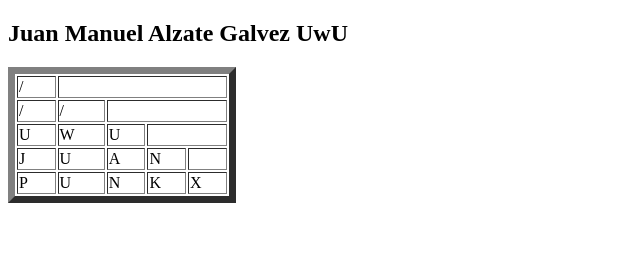
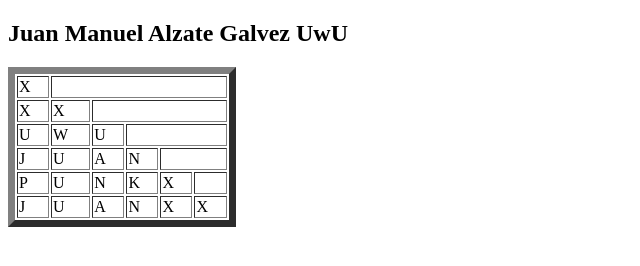
Before and after one commit to PunkAlzate/adsi-2231424, a plain HTML site: page VSC/01-Challenge tables/JuanAlzatechallenge.html in a window 1280 px wide. Shown: the whole page, without its empty margins (0-640 px from the left). Drawn offline with Linux system fonts and the light colour scheme.

Commit message:
Juan Manuel Alzate Galvez

```diff
--- a/VSC/01-Challenge tables/JuanAlzatechallenge.html
+++ b/VSC/01-Challenge tables/JuanAlzatechallenge.html
@@ -13,15 +13,15 @@
 
  <thead>
      <tr>
-         <td>/</td>
+         <td>X</td>
          <td colspan="5"></td>
      </tr>
  </thead>
 
 <tbody>
     <tr>
-        <td>/</td>
-        <td>/</td>
+        <td>X</td>
+        <td>X</td>
         <td colspan="4"></td>
     </tr>
     <tr>
@@ -44,6 +44,23 @@
         <td>K</td>
         <td>X</td>
 
+        <td colspan="2"></td>
+
+        <tr>
+            <td>J</td>
+            <td>U</td>
+            <td>A</td>
+            <td>N</td>
+            <td>X</td>
+            <td>X</td>
+
+        </tr>
+
+
+
+
+
+
     </tr>
 </tbody>
 
```
Also changed, not shown: VSC/HTML4.01/images/ee.jpg (added).
